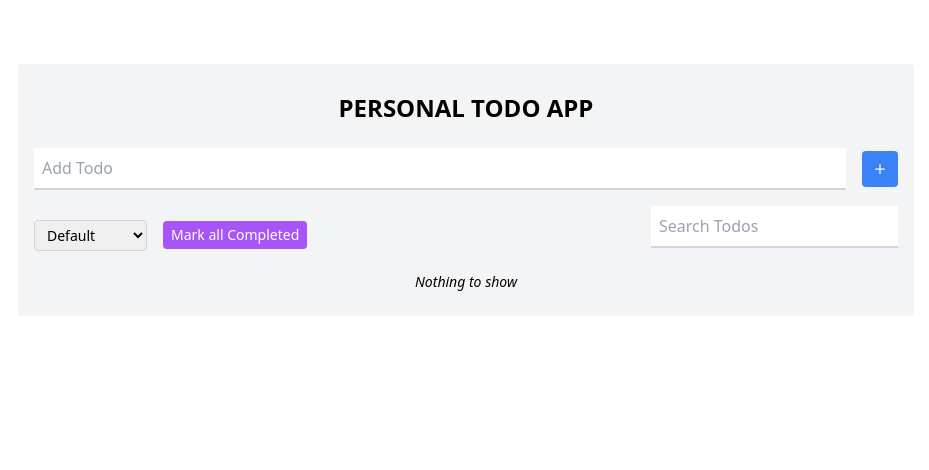
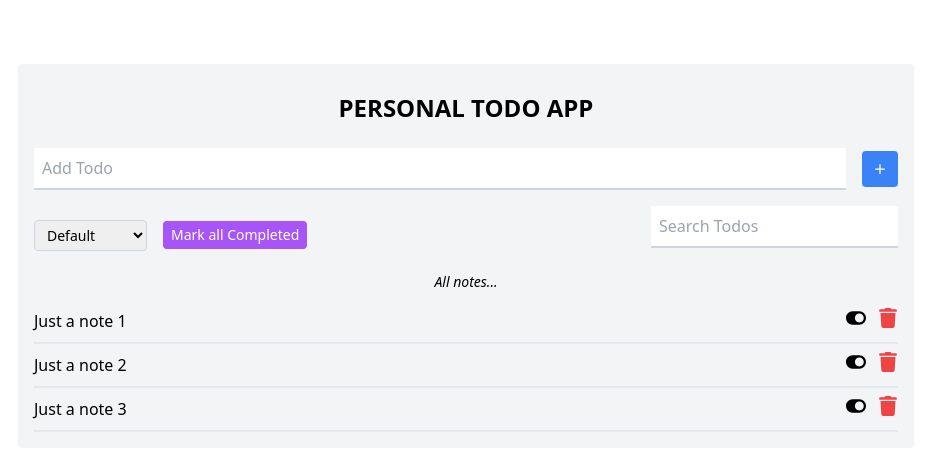
Before and after one commit to BaBiLeeee/training-redux, a React (Vite) app: page / in a window 1280 px wide. Shown: the top 470 px of the page, without its empty margins (174-1103 px from the left). Built offline with nearby package versions, Linux system fonts and the light colour scheme.

Commit message:
feat: add sagas and fetch data from json file

```diff
--- a/package.json
+++ b/package.json
@@ -16,7 +16,8 @@
     "react": "^18.3.1",
     "react-dom": "^18.3.1",
     "react-icons": "^5.4.0",
-    "react-redux": "^9.2.0"
+    "react-redux": "^9.2.0",
+    "redux-saga": "^1.3.0"
   },
   "devDependencies": {
     "@eslint/js": "^9.17.0",
--- /dev/null
+++ b/public/todo.json
@@ -0,0 +1,17 @@
+[
+    {
+        "id": "1",
+        "text": "Just a note 1",
+        "completed": false
+    },
+    {
+        "id": "2",
+        "text": "Just a note 2",
+        "completed": false
+    },
+    {
+        "id": "3",
+        "text": "Just a note 3",
+        "completed": false
+    }
+]
--- a/src/components/Todo.jsx
+++ b/src/components/Todo.jsx
@@ -1,7 +1,7 @@
-import { useCallback, useState } from "react";
+import { useCallback, useEffect, useState } from "react";
 import { BsPlus } from "react-icons/bs";
 import { useDispatch } from "react-redux";
-import { addTodo, updateSearchTerm } from "../state/todo/slice";
+import { addTodo, fetchTodosRequest, updateSearchTerm } from "../state/todo/slice";
 import FilterBar from "./FilterBar";
 import TodoList from "./TodoList";
 import { debounce } from "lodash";
@@ -10,6 +10,10 @@ const Todo = () => {
     const dispatch = useDispatch()
     const [searchTerm, setSearchTerm] = useState();
     const [newTodoText, setNewTodoText] = useState("");
+
+    useEffect(() => {
+        dispatch(fetchTodosRequest());
+      }, []);
 
     const handleAddToDo = () => {
         if(newTodoText.trim() !== "") {
--- a/src/state/store.js
+++ b/src/state/store.js
@@ -1,10 +1,14 @@
 import { configureStore } from "@reduxjs/toolkit";
 import todoReducer from "./todo/slice"
+import createSagaMiddleware from 'redux-saga'
+import rootTodoSaga from "../state/todo/sagas";
 
+const sagaMiddleware = createSagaMiddleware()
 const store = configureStore({
     reducer: {
         todos: todoReducer
-    }
+    },
+    middleware: (getDefaultMiddleware) => getDefaultMiddleware().concat(sagaMiddleware),
 })
-
+sagaMiddleware.run(rootTodoSaga)
 export default store;
--- /dev/null
+++ b/src/state/todo/sagas.js
@@ -0,0 +1,34 @@
+import { all, call, put, takeEvery } from "redux-saga/effects";
+import {
+  fetchTodosFailure,
+  fetchTodosRequest,
+  fetchTodosSuccess,
+} from "../todo/slice";
+
+const fetchTodosFromAPI = async () => {
+  const response = await fetch("http://localhost:5173/todo.json");
+
+  if (!response.ok) {
+    throw new Error("Failed to fetch todos");
+  }
+
+  return response.json();
+};
+
+function* fetchTodos() {
+  try {
+    const todos = yield call(fetchTodosFromAPI);
+    yield put(fetchTodosSuccess(todos));
+  } catch (error) {
+    yield put(fetchTodosFailure(error.message));
+    console.error(error);
+  }
+}
+
+function* watchTodoFetchAsync() {
+  yield takeEvery(fetchTodosRequest.type, fetchTodos);
+}
+
+export default function* rootSaga() {
+  yield all([watchTodoFetchAsync()]);
+}
--- a/src/state/todo/slice.js
+++ b/src/state/todo/slice.js
@@ -1,4 +1,4 @@
-import { createSlice } from '@reduxjs/toolkit';
+import { createSlice, createAction } from '@reduxjs/toolkit';
 
 const initialState = {
   todos: [],
@@ -45,6 +45,12 @@ const slice = createSlice({
         todo.completed = true;
       });
     },
+    fetchTodosSuccess: (state, action) => {
+        state.todos = action.payload;
+    },
+    fetchTodosFailure: (state) => {
+        state.todos = [];
+    },
   },
 });
 
@@ -56,6 +62,10 @@ export const {
   filterTodos,
   updateSearchTerm,
   markAllCompleted,
+  fetchTodosSuccess,
+  fetchTodosFailure
 } = slice.actions;
 
+export const fetchTodosRequest = createAction("todo/fetchTodosRequest");
+
 export default slice.reducer;
```
Also changed, not shown: 1 other file (tests, documents, lock files or other folders).
